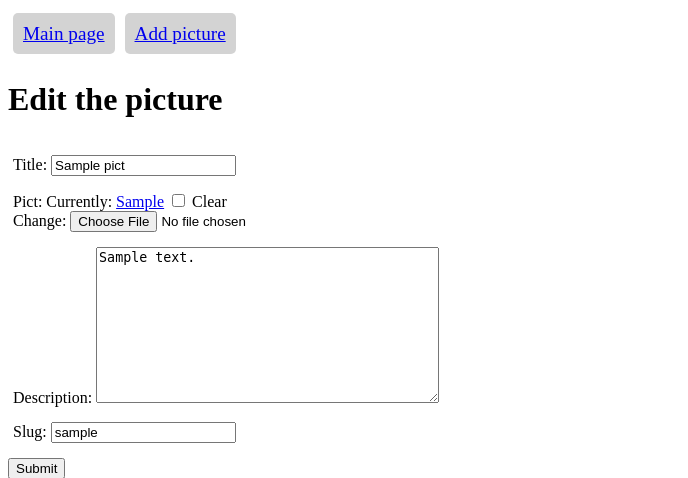
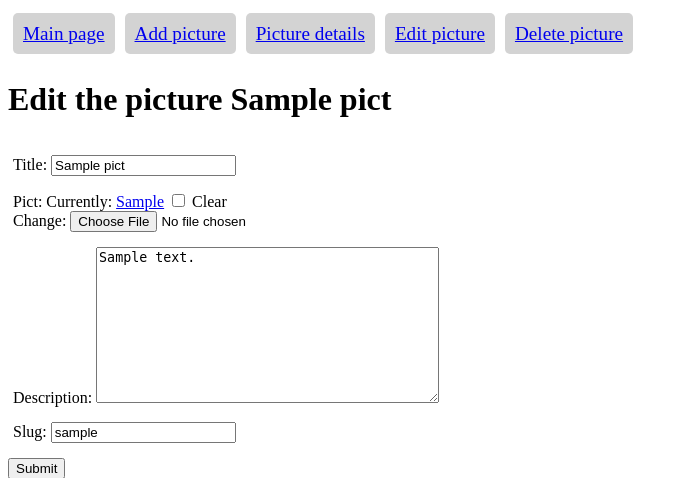
Before and after one commit to yadlouskin/SGSTestTask, a Django app: a page that uses src/picts/templates/picts/base.html in a window 1280 px wide. Shown: the top 478 px of the page, without its empty margins (0-688 px from the left). Run offline with Django 5.2, Linux system fonts and the light colour scheme; tables that the repository leaves empty hold one stand-in row (values such as "Sample post").

Commit message:
Add more buttons to menu for single picture

```diff
--- a/src/picts/templates/picts/base.html
+++ b/src/picts/templates/picts/base.html
@@ -12,12 +12,17 @@
             {% for elem in mainmenu %}
                 <div><a class="menu" href="{% url elem.url_name %}">{{ elem.button_name }}</a></div>
             {% endfor %}
+            {% if single_element %}
+                {% for elem in forsinglemenu %}
+                    <div><a class="menu" href="{% url elem.url_name slug=object.slug %}">{{ elem.button_name }}</a></div>
+                {% endfor %}
+            {% endif %}
         {% endblock %}
     </div>
 
     <div class="main header">
         {% block header%}
-            <h1>{{ page_header }}</h1>
+            <h1>{{ page_header }} {{ object.title }}</h1>
         {% endblock %}
     </div>
 
--- a/src/picts/utils.py
+++ b/src/picts/utils.py
@@ -2,15 +2,23 @@ mainmenu = [
     {'button_name':'Main page', 'url_name':'main_page'},
     {'button_name':'Add picture', 'url_name':'pict_add'},
 ]
+forsinglemenu = [
+    {'button_name':'Picture details', 'url_name':'pict'},
+    {'button_name':'Edit picture', 'url_name':'pict_edit'},
+    {'button_name':'Delete picture', 'url_name':'pict_delete'},
+]
 
 class DataMixin:
     page_header = None
-    extra_context = {'mainmenu':mainmenu}
+    single_element = False
+    extra_context = {'mainmenu':mainmenu, 'forsinglemenu':forsinglemenu}
 
     def __init__(self):
         if self.page_header:
             self.extra_context['page_header'] = self.page_header
 
+        self.extra_context['single_element'] = self.single_element
+
     def get_mixin_context(self, context, **kwargs):
         context.update(kwargs)
         return context
--- a/src/picts/views.py
+++ b/src/picts/views.py
@@ -16,6 +16,7 @@ class PictsList(DataMixin, ListView):
 class PictDetails(DataMixin, DetailView):
     template_name = 'picts/pict_details.html'
     page_header = 'Details of picture'
+    single_element = True
     model = Picts
 
 class PictAdd(DataMixin, CreateView):
@@ -27,11 +28,13 @@ class PictAdd(DataMixin, CreateView):
 class PictEdit(DataMixin, UpdateView):
     template_name = 'picts/pict_add.html'
     page_header = 'Edit the picture'
+    single_element = True
     model = Picts
     fields = ["title", "pict", "description", "slug"]
 
 class PictDelete(DataMixin, DeleteView):
     template_name = 'picts/pict_delete.html'
     page_header = 'Delete the picture'
+    single_element = True
     model = Picts
     success_url = reverse_lazy("main_page")
```
